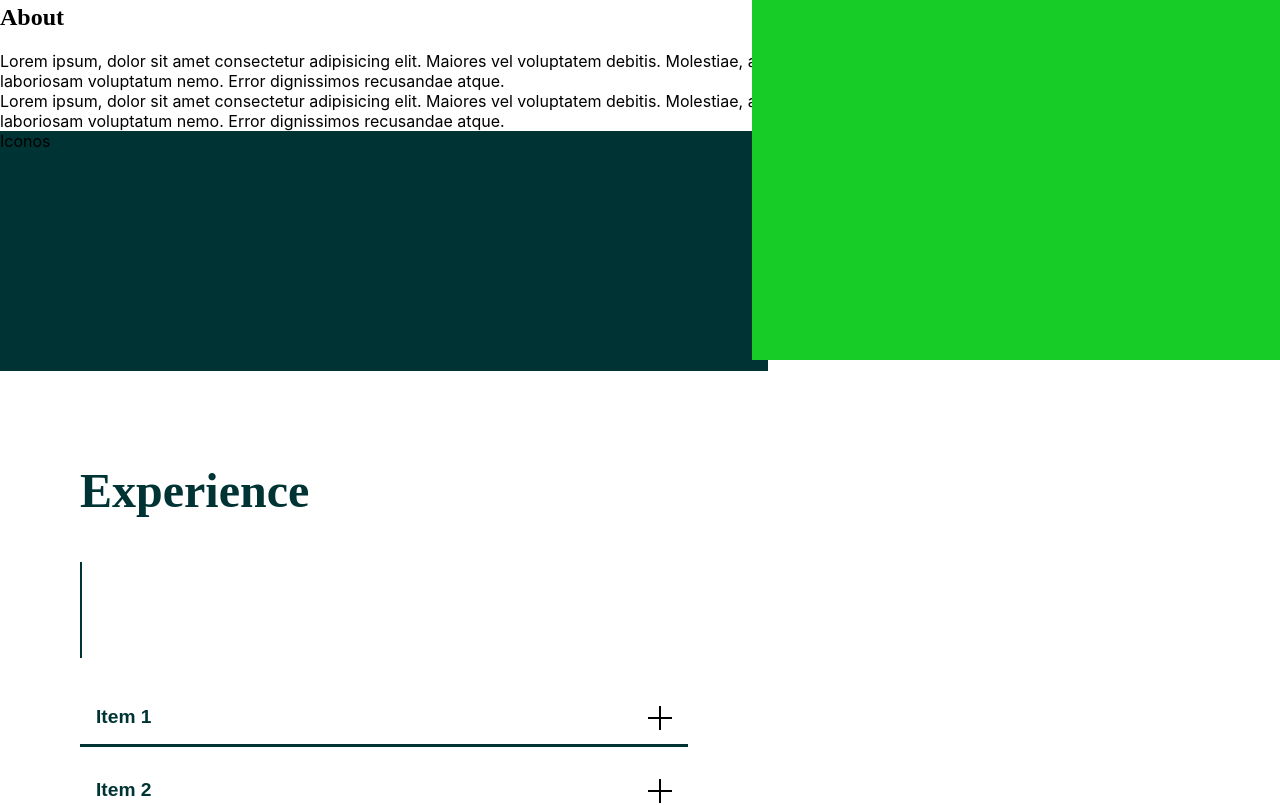
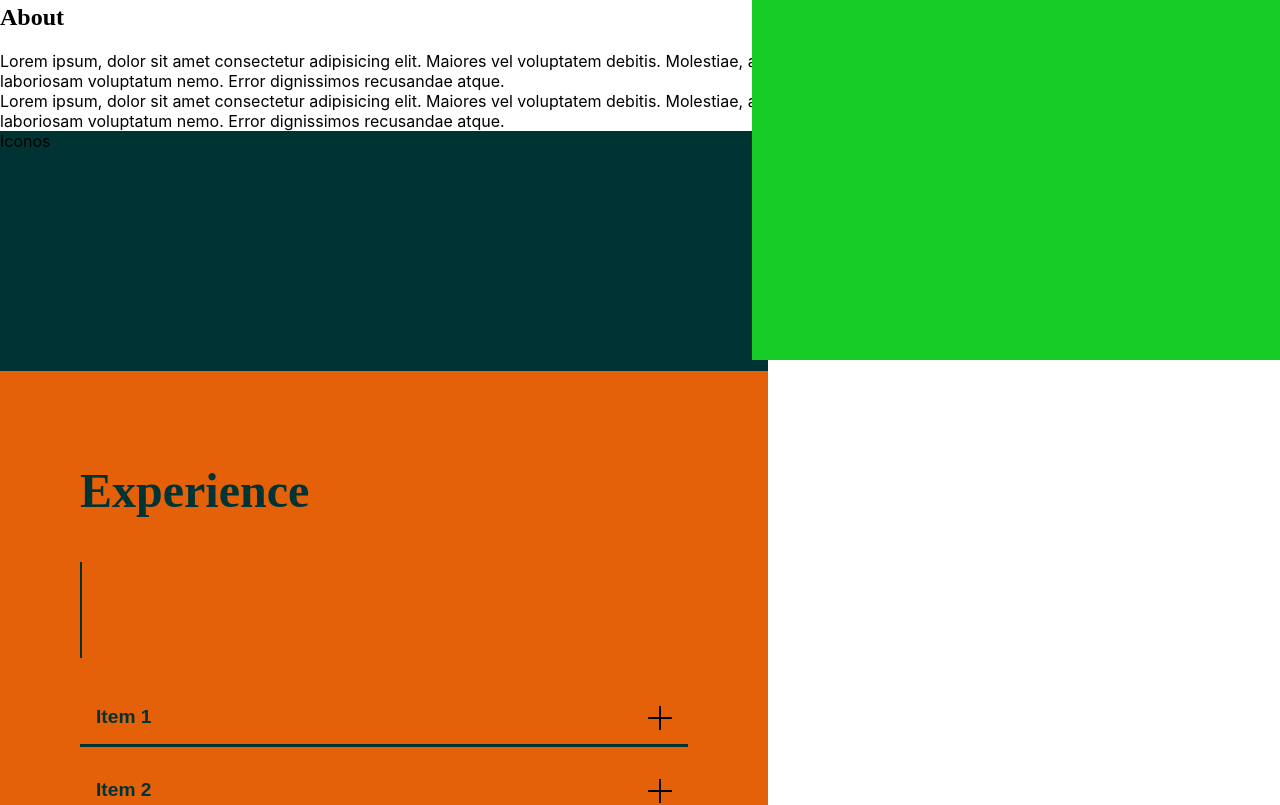
Before and after one commit to PatsyGuerrero/Portfolio, a React (Create React App) app in the folder portfolio/: page / in a window 1280 px wide. Shown: the part 520-1325 px from the top of the page. Built offline with nearby package versions, Linux system fonts and the light colour scheme.

Commit message:
exp modificar

```diff
--- a/portfolio/src/components/Experience.module.scss
+++ b/portfolio/src/components/Experience.module.scss
@@ -49,8 +49,8 @@
 @media (min-width: (map-get($breakpoints, medium))) {
 
     .container{
-        background-color:#ffffff;
-        width: 55vw;
+        background-color:#da1919;
+        width: 60vw;
         height: fit-content;
         text-align: left;
 
@@ -58,7 +58,8 @@
             display:block;
             width: 100%;
             height: 30vh;
-            background-color: #003333;
+            //background-color: #003333;
+            background-color: #0ae4d2;
         }
 
         .elements{
@@ -94,7 +95,7 @@
 
 @media (min-width: (map-get($breakpoints, large))) {
     .container{
-    background-color:#ffffff;
+    background-color:#e4610a;
     width: 60vw;
     height: fit-content;
     text-align: left;
--- a/portfolio/src/components/Photo.module.scss
+++ b/portfolio/src/components/Photo.module.scss
@@ -55,6 +55,7 @@ $height-download : 3rem;
         height: 100vh;
         // margin-top: 30vh;
         margin-left: 100vw;
+        //margin-left: 5rem;
         position: fixed;
         top:0;
         margin-top: $height-navbar;
```
